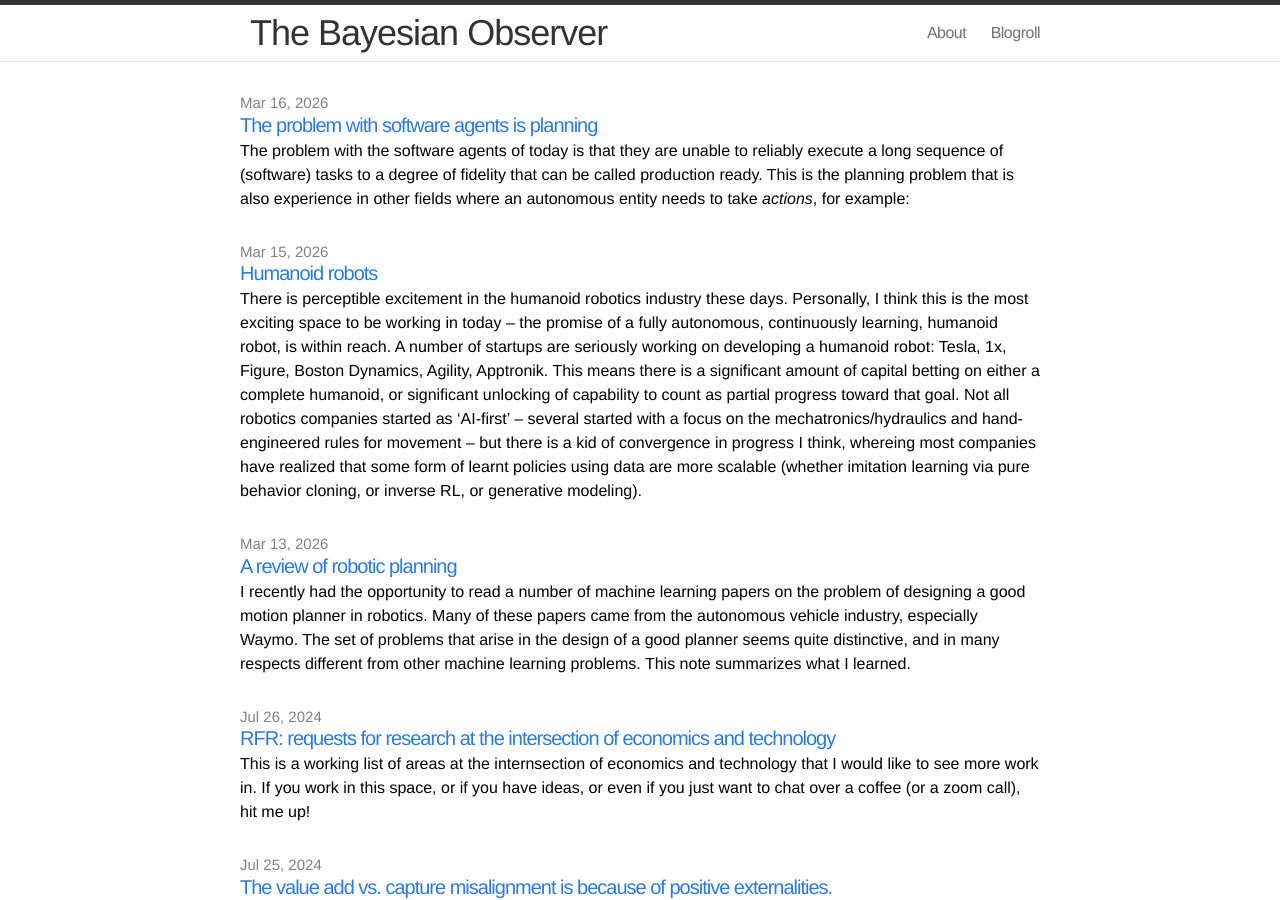
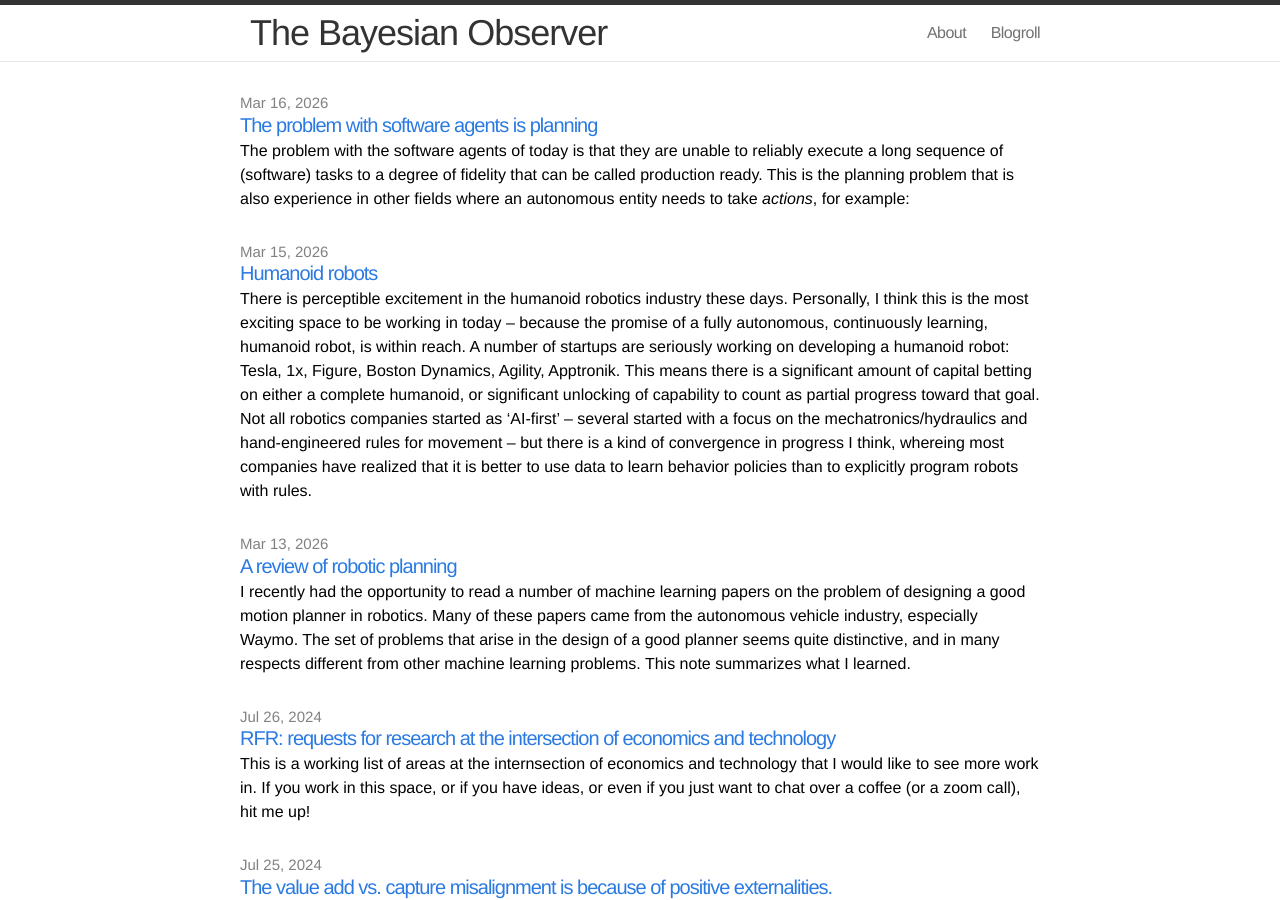
Before and after one commit to bayesianobserver/bayesianobserver.github.io, a Jekyll site: the page built from index.html, in a window 1280 px wide and 900 px high. Built offline with Jekyll 4.4.1, drawn with Linux system fonts in a browser that asks for light colours; some of the changed lines change nothing that is shown.

Commit message:
updatesto robotics

```diff
--- a/_posts/2026-03-15-robotics-inflection.md
+++ b/_posts/2026-03-15-robotics-inflection.md
@@ -5,34 +5,63 @@
 mathjax: true
 ---
 
-There is perceptible excitement in the humanoid robotics industry these days. Personally, I think this is the most exciting space to be working in today -- the promise of a fully autonomous, continuously learning, humanoid robot, is within reach. A number of startups are seriously working on developing a humanoid robot: Tesla, 1x, Figure, Boston Dynamics, Agility, Apptronik. This means there is a significant amount of capital betting on either a complete humanoid, or significant unlocking of capability to count as partial progress toward that goal. Not all robotics companies started as 'AI-first' -- several started with a focus on the mechatronics/hydraulics and hand-engineered rules for movement -- but there is a kid of convergence in progress I think, whereing most companies have realized that some form of learnt policies using data are more scalable (whether imitation learning via pure behavior cloning, or inverse RL, or generative modeling).
+There is perceptible excitement in the humanoid robotics industry these days. Personally, I think this is the most exciting space to be working in today -- because the promise of a fully autonomous, continuously learning, humanoid robot, is within reach. A number of startups are seriously working on developing a humanoid robot: Tesla, 1x, Figure, Boston Dynamics, Agility, Apptronik. This means there is a significant amount of capital betting on either a complete humanoid, or significant unlocking of capability to count as partial progress toward that goal. Not all robotics companies started as 'AI-first' -- several started with a focus on the mechatronics/hydraulics and hand-engineered rules for movement -- but there is a kind of convergence in progress I think, whereing most companies have realized that it is better to use data to learn behavior policies than to explicitly program robots with rules.
 
 
-It feels to me like robotics might be at an inflectinon point, turning from a field dominated by impressive demos, academic research and special-purpose factory-robots, to a field that can yield to engineering improvements, AI advances and large scale data collection, to show a path to a functioning, relaible humanoid robot within say 5-10 years.
+It feels to me like robotics might be at an inflectinon point, turning from a field dominated by impressive demos, academic research and special-purpose factory-robots, to a field that can progressively yield to improvements in engineering, models and scale of data, to show a path to a functioning, relaible humanoid robot within say 5-10 years.
 
 In this note, I want to summarize my recent readings:
 -- Recent developments that are stirring excitement in the robotics world (behavior cloning, VLA models ++), and
 -- The challenges that have yet to be solved.
 
+#### Classical robotics
 
-Recent advances:
+
+
+
+#### Recent advances:
 
 There is perceptible excitement humanoid robotics community these days, and I think it arises from recent applications of AI based approaches to humanoids.
 
--- VLA (Vision Language Action) models, RT-2 (Robot Transfomer 2): answer the question "what should I do?"
--- RT-1 (Robot Transfomer 1), Policy Diffusion: answer the question "how should I do it?"
--- Systems are built around a data flywheel (teleop → train → deploy → retrain) that will likely improve all involved AI model as scale of data increases.
--- Perception + planning are jointly learned or tightly coupled (similar to what's happeneing in the autonomous vehicle industry).
+- VLA (Vision Language Action) models, RT-2 (Robot Transfomer 2): answer the question "what should I do?"
+
+- RT-1 (Robot Transfomer 1), Policy Diffusion: answer the question "how should I do it?"
+
+- Systems are built around a data flywheel (teleop → train → deploy → retrain) that will likely improve all involved AI model as scale of data increases.
+
+- Training in simulation
+
+- Perception + planning are jointly learned or tightly coupled (similar to what's happeneing in the autonomous vehicle industry).
 
 
 The general purpose humanoid design problem can be split into: (1) how a robot should move in a space occupied with other objects, humans and robots, and (2) specific tasks that the humanoid should be capable of doing, like folding clothes, doing dishes, etc. The former problem is a harder version of the problem that autonomous vehicle companies have been chipping away at. The road network had well defined paths and rules that are in general absent from spaces that human inhabit, like a home or a factory floor. Still, if we are to have humanoids that can safely move in the same space as humans (and other humanoids), I believe many of the same priciples should apply: perception, followed by joint [prediction <--> planning]. While the perception stack is realtively mature, the prediction <--> planniner stack is still evolving, and I think the humanoid community can probably leverage a lot of existing work from the the autonomous vehicles community.
 
-Challengs:
+RT-1 (2023), and Policy Diffusion (2023) address the problem of how a robot should move in space given what it needs to do, i.e. motion planning
 
--- Covariate shift in live deployment
+RT-1:
+
+Policy diffusion:
+
+VLA Models: RT-2, Open VLA, RTX, GR00T: Vision Language Models are a relatively recent development. They enable the use of large-scale semantic knowledge to inform robot action. RT-2 takes the basic RT-1 idea and strengthens it by grounding the robot policy in a pretrained vision-language model [3]. That means the system is no longer learning only from robot trajectories; it is also inheriting visual and semantic structure learned from internet-scale vision-language data. This allows richer instruction following and some degree of semantic generalization: for example, a model may understand concepts like “pick up something edible” or “place the object that belongs in the drawer,” even if that exact phrasing or object combination was not seen in robot training data [3].
+
+More broadly, VLA models learn mappings from vision + language → action, and are best viewed as answering the question: what should I do next, given this scene and this instruction? They are not usually the right abstraction for direct torque control or high-frequency whole-body stabilization. Rather, they sit at the semantic decision layer and output subgoals, action chunks, end-effector intents, or latent action representations that downstream controllers and visuomotor policies can execute.
+
+OpenVLA is an open large-scale VLA model trained on robot demonstrations [1]. Its significance is partly scientific and partly practical: it makes the VLA paradigm more reproducible and more usable outside a few large labs. RT-X is related in spirit, emphasizing training on a very broad cross-embodiment dataset and leveraging data from many robot platforms. GR00T and similar efforts are especially interesting for humanoids because they explicitly point toward a layered stack in which semantic interpretation, skill generation, and whole-body execution are separate but connected.
+
+
+#### Challengs:
+
+-- Covariate shift in live deployment: This is still one of the central technical bottlenecks. In imitation learning, a policy is trained on states visited by an expert demonstrator or teleoperator. But at deployment time, small errors in perception, actuation, latency, calibration, or contact can push the robot into states it never saw during training. Then the policy is effectively forced to extrapolate. In a manipulator benchmark that may mean a failed pick; in a humanoid it may mean a stumble, a collision, or a fall. RT-1-style behavioral cloning and even diffusion-style policies improve data efficiency and expressivity, but they do not remove the basic off-distribution problem [2][4]. Addressing this will likely require some combination of online data aggregation, better recovery behaviors, uncertainty-aware planning, and more robust lower-level control.
+
+
 -- Hand grasping
 -- continuous learning
 -- World models
+
+#### Path to humanoids at home
+
+-- pets @ home
+-- humanoids @ factories, warehouses
 
 
 ### References
@@ -41,3 +70,26 @@
 2. RT1
 3. RT2
 4. Diffusion policy
+5. The State of Robot Motion Generation
+
+### Gloassary
+
+- Classical robotics:
+
+- Imitation learning
+
+- Learning from Demonstration
+
+- Model based control
+
+- MuJoCo
+
+- Perception to action
+
+- TeleOperation
+
+- VLA model:
+
+- VLM model:
+
+- Visuomotor policy:
```
